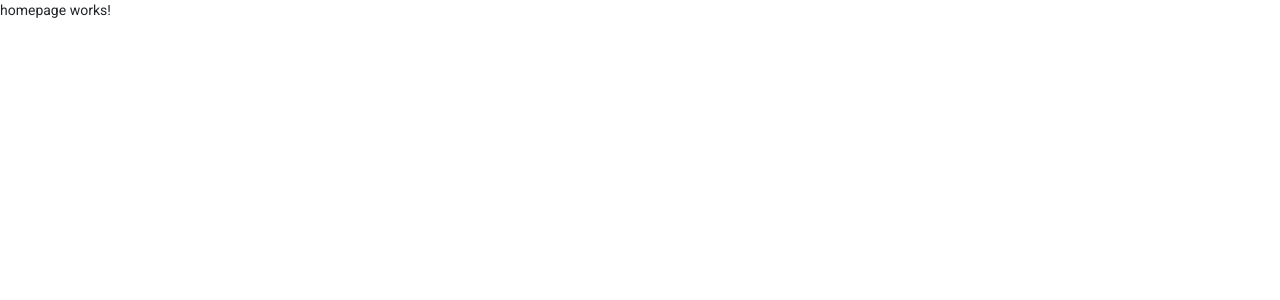
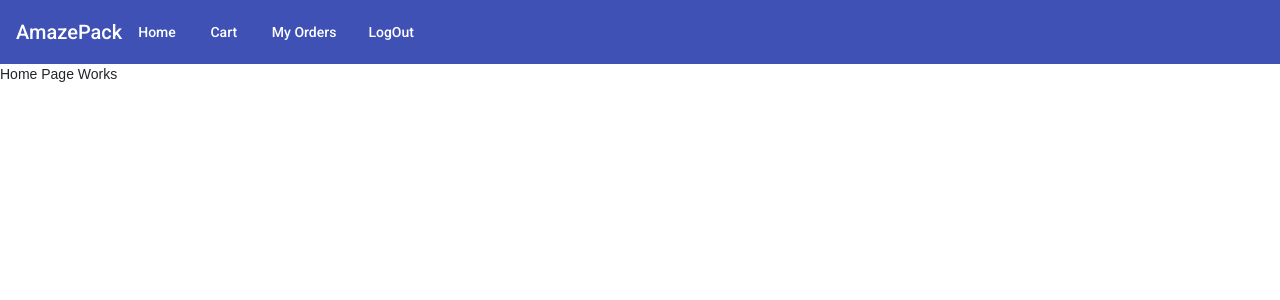
Before and after one commit to pradeeshprakasan17/db8ad685-9eed-4678-88e3-6562699c8b37, an Angular app in the folder angularapp/: page /home in a window 1280 px wide. Shown: the top 300 px of the page. Built offline with nearby package versions, Linux system fonts and the light colour scheme.

Commit message:
user dashboard routing

```diff
--- a/angularapp/src/app/cart/cart.component.html
+++ b/angularapp/src/app/cart/cart.component.html
@@ -1 +1,4 @@
+<div id="userNavbar">
+    <app-user-navbar></app-user-navbar>
+</div>
 <p>cart works!</p>
--- a/angularapp/src/app/homepage/homepage.component.html
+++ b/angularapp/src/app/homepage/homepage.component.html
@@ -1 +1,6 @@
-<p>homepage works!</p>
+<div id="userNavbar">
+    <app-user-navbar></app-user-navbar>
+</div>
+<div id="productHomeBody">
+    <p>Home Page Works</p>
+</div>
--- a/angularapp/src/app/orders/orders.component.html
+++ b/angularapp/src/app/orders/orders.component.html
@@ -1 +1,4 @@
+<div id="userNavbar">
+    <app-user-navbar></app-user-navbar>
+</div>
 <p>orders works!</p>
```
